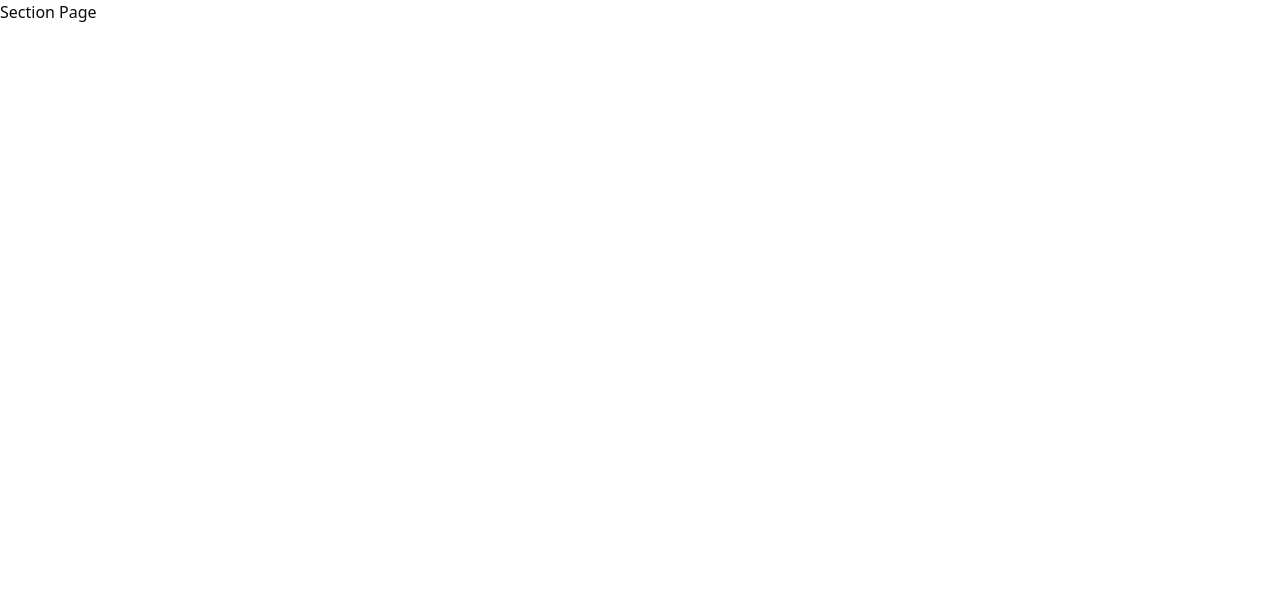
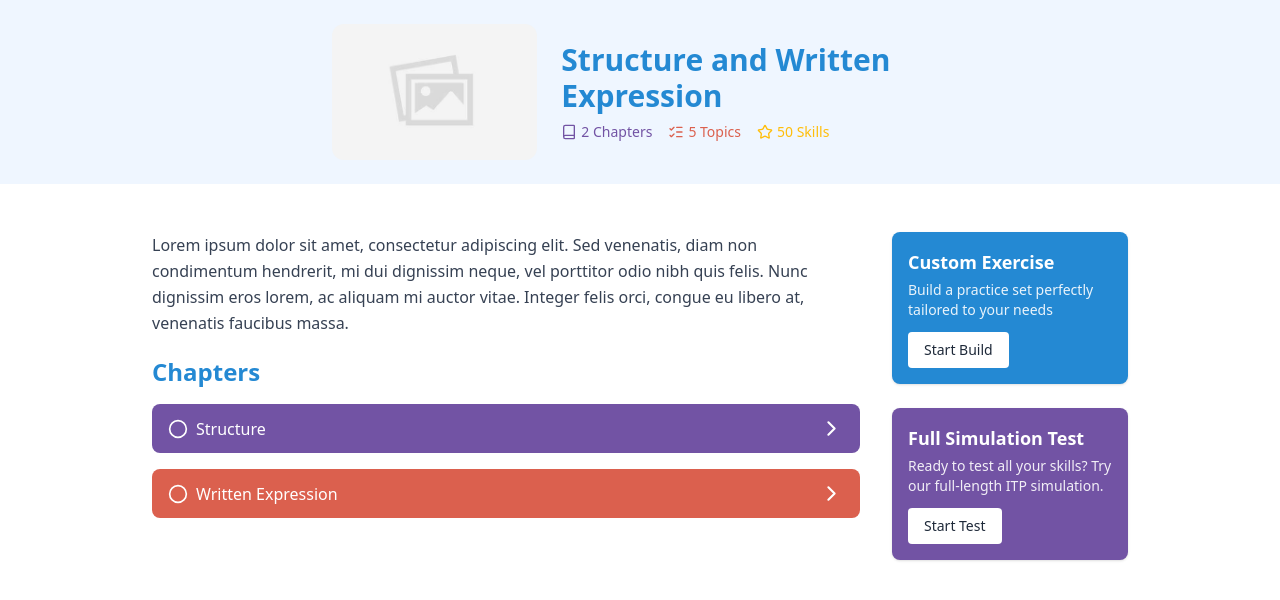
Before and after one commit to ihsanGhoziZulfikar/toeflify, a Next.js app: page /section in a window 1280 px wide. Shown: the top 600 px of the page. Built offline with nearby package versions, Linux system fonts and the light colour scheme.

Commit message:
feature: add section page template

```diff
--- a/app/section/page.tsx
+++ b/app/section/page.tsx
@@ -1,3 +1,121 @@
+import Image from "next/image";
+import ColoredStick from "@/components/ColoredStick";
+import InfoBox from "@/components/InfoBox";
+import "../../themes/index.css";
+import { Book, ListChecks, Star } from "lucide-react";
+
 export default function Page() {
-  return <p>Section Page</p>;
+  // Page data variables
+  const title = "Structure and Written Expression";
+  const description = `
+    Lorem ipsum dolor sit amet, consectetur adipiscing elit. Sed venenatis,
+    diam non condimentum hendrerit, mi dui dignissim neque, vel porttitor odio
+    nibh quis felis. Nunc dignissim eros lorem, ac aliquam mi auctor vitae.
+    Integer felis orci, congue eu libero at, venenatis faucibus massa.
+  `;
+  const imageSrc = "/assets/default.jpeg";
+
+  const chaptersCount = 2;
+  const topicsCount = 5;
+  const skillsCount = 50;
+
+  // Chapter items
+  const chapters = [
+    { text: "Structure", color: "var(--color-purple)", href: "/structure" },
+    { text: "Written Expression", color: "var(--color-danger)", href: "/written" },
+  ];
+
+  // Info boxes
+  const infoBoxes = [
+    {
+      title: "Custom Exercise",
+      subtitle: "Build a practice set perfectly tailored to your needs",
+      color: "var(--color-primary)",
+      href: "/build",
+      buttonText: "Start Build",
+    },
+    {
+      title: "Full Simulation Test",
+      subtitle: "Ready to test all your skills? Try our full-length ITP simulation.",
+      color: "var(--color-purple)",
+      href: "/test",
+      buttonText: "Start Test",
+    },
+  ];
+
+  return (
+    <div className="min-h-screen flex flex-col items-center bg-white">
+      {/* Top Section */}
+      <div className="flex justify-center items-center w-full bg-blue-50 p-6">
+        {/* Left Image */}
+        <div className="w-1/6">
+          <Image
+            src={imageSrc}
+            alt={title}
+            width={300}
+            height={200}
+            className="rounded-xl object-cover"
+          />
+        </div>
+
+        {/* Right Title */}
+        <div className="w-2/6 pl-6">
+          <h1 className="text-3xl font-bold text-primary">{title}</h1>
+
+          <div className="flex items-center gap-4 mt-2">
+            {/* Chapters */}
+            <div className="flex items-center gap-1 text-purple">
+              <Book size={16} />
+              <span className="text-sm font-medium">{chaptersCount} Chapters</span>
+            </div>
+
+            {/* Topics */}
+            <div className="flex items-center gap-1 text-danger">
+              <ListChecks size={16} />
+              <span className="text-sm font-medium">{topicsCount} Topics</span>
+            </div>
+
+            {/* Skills */}
+            <div className="flex items-center gap-1 text-warning">
+              <Star size={16} />
+              <span className="text-sm font-medium">{skillsCount} Skills</span>
+            </div>
+          </div>
+        </div>
+      </div>
+
+      {/* Bottom Section */}
+      <div className="max-w-5xl bg-white rounded-2xl mt-6 p-6 flex gap-8">
+        {/* Left Side */}
+        <div className="w-3/4">
+          <p className="text-gray-700 leading-relaxed pb-5">{description}</p>
+
+          <div className="text-2xl font-bold text-primary mb-2">Chapters</div>
+
+          {chapters.map((chapter) => (
+            <ColoredStick
+              key={chapter.text}
+              text={chapter.text}
+              color={chapter.color}
+              href={chapter.href}
+            />
+          ))}
+        </div>
+
+        {/* Right Side */}
+        <div className="w-1/4 flex flex-col gap-6">
+          {infoBoxes.map((box) => (
+            <InfoBox
+              key={box.title}
+              title={box.title}
+              subtitle={box.subtitle}
+              color={box.color}
+              href={box.href}
+              buttonText={box.buttonText}
+            />
+          ))}
+        </div>
+      </div>
+    </div>
+  );
 }
--- /dev/null
+++ b/components/ColoredStick.tsx
@@ -0,0 +1,28 @@
+import { ChevronRight, Circle } from "lucide-react";
+import Link from "next/link";
+
+interface ColoredStickProps {
+  text: string;
+  color?: string;
+  href: string;
+}
+
+export default function ColoredStick({
+  text,
+  color = "#7253A4",
+  href,
+}: ColoredStickProps) {
+  return (
+    <Link
+      href={href}
+      className="flex items-center justify-between w-full max-w-3xl font-medium px-4 py-3 mt-4 rounded-lg cursor-pointer transition text-white"
+      style={{ backgroundColor: color }}
+    >
+      <div className="flex items-center gap-2">
+        <Circle size={20} className="shrink-0" />
+        <span>{text}</span>
+      </div>
+      <ChevronRight size={25} />
+    </Link>
+  );
+}
--- /dev/null
+++ b/components/InfoBox.tsx
@@ -0,0 +1,33 @@
+import Link from "next/link";
+
+interface InfoBoxProps {
+  title: string;
+  subtitle: string;
+  color?: string;
+  href: string;
+  buttonText?: string;
+}
+
+export default function InfoBox({
+  title,
+  subtitle,
+  color = "#a855f7", // default purple tone
+  href,
+  buttonText = "Learn More →",
+}: InfoBoxProps) {
+  return (
+    <div
+      className="p-4 rounded-lg shadow transition hover:shadow-lg"
+      style={{ backgroundColor: color }}
+    >
+      <h3 className="text-lg font-semibold text-white">{title}</h3>
+      <p className="text-sm text-white/90 mt-1">{subtitle}</p>
+      <Link
+        href={href}
+        className="inline-block mt-3 bg-white text-gray-800 text-sm font-medium px-4 py-2 rounded transition hover:bg-gray-100"
+      >
+        {buttonText}
+      </Link>
+    </div>
+  );
+}
--- /dev/null
+++ b/themes/index.css
@@ -0,0 +1,10 @@
+@import "tailwindcss";
+
+@theme {
+  --color-primary: #2489D3;
+  --color-primary-light: #EFF8FF;
+  --color-secondary: #41A0E5;
+  --color-purple: #7253A4;
+  --color-danger: #DB604E;
+  --color-warning: #FFBE0B;
+}
```
Also changed, not shown: public/assets/default.jpeg (added).
